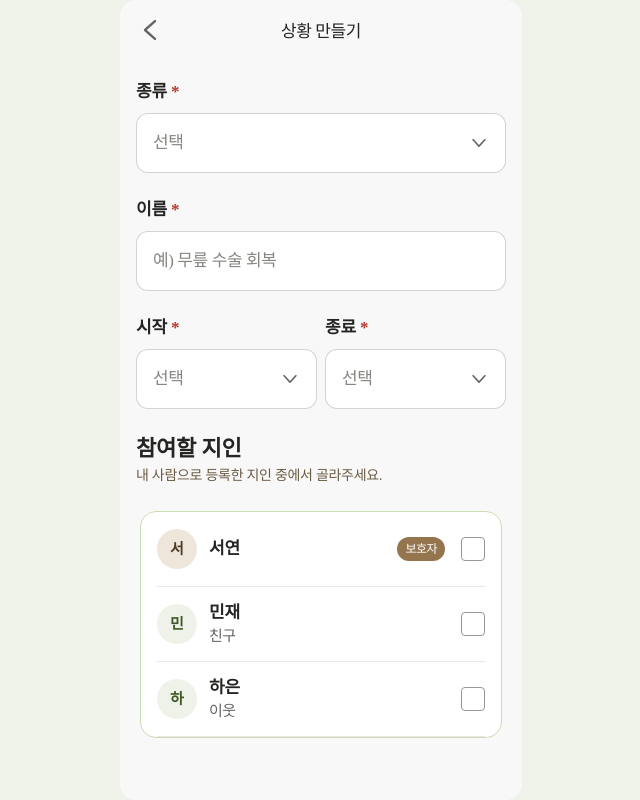
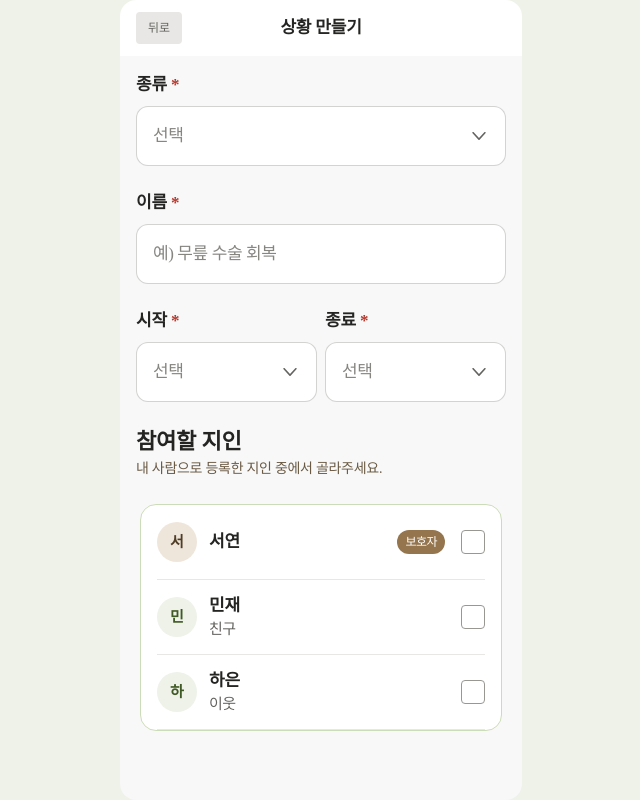
Before and after one commit to LEle-donut91/LIKELION_14th_2SWU_FE, a React (Vite) app in the folder gyeot_fe/: page /situation/create in a window 1280 px wide. Shown: the whole page, without its empty margins (319-959 px from the left). Built offline with nearby package versions, Linux system fonts and the light colour scheme; no server answers; a web font is replaced by a local one.

Commit message:
refactor: 상황 만들기 헤더를 공통 SubpageHeader로 변경하고 중복 DefaultHeader 삭제

```diff
--- a/gyeot_fe/src/features/situation/pages/SituationCreate.jsx
+++ b/gyeot_fe/src/features/situation/pages/SituationCreate.jsx
@@ -2,7 +2,7 @@
 import { useState } from "react";
 import { useNavigate } from "react-router-dom";
 import styles from "@/features/situation/pages/SituationCreate.module.css";
-import DefaultHeader from "@/shared/components/DefaultHeader/DefaultHeader";
+import SubpageHeader from "@/shared/components/subpage-header/SubpageHeader"; // 팀 공통 서브 헤더
 import SelectSection from "@/shared/components/SelectSection/SelectSection";
 import InputSection from "@/shared/components/InputSection/InputSection";
 import LargeFooter from "@/shared/components/LargeFooter/LargeFooter";
@@ -53,10 +53,6 @@ function SituationCreate() {
   // TODO: API 연동 전까지 목업 데이터 사용
   const acquaintanceList = ACQUAINTANCE_LIST_MOCK;
 
-  const handleBackClick = () => {
-    navigate(-1);
-  };
-
   const handleSheetClose = () => {
     setOpenSheet(null);
   };
@@ -68,7 +64,7 @@ function SituationCreate() {
 
   return (
     <div className={styles.page}>
-      <DefaultHeader title="상황 만들기" onClick={handleBackClick} />
+      <SubpageHeader title="상황 만들기" />
 
       <main className={styles.content}>
         <SelectSection
--- a/gyeot_fe/src/shared/components/DefaultHeader/DefaultHeader.jsx
+++ /dev/null
@@ -1,21 +0,0 @@
-import styles from "@/shared/components/DefaultHeader/DefaultHeader.module.css";
-import iconLeft from "@/shared/assets/icons/iconLeft.svg";
-
-function DefaultHeader({ title, subBtnTitle, onClick, onSubBtnClick }) {
-  return (
-    <header className={styles.defaultHeader}>
-      <button className={styles.backBtn} onClick={onClick}>
-        <img className={styles.backBtnImg} src={iconLeft} />
-      </button>
-      <div className={`${styles.title} typoDisplaySmall`}>{title}</div>
-      <button
-        className={`${styles.subBtn} typoBodyMedium`}
-        onClick={onSubBtnClick}
-      >
-        {subBtnTitle ? subBtnTitle : ""}
-      </button>
-    </header>
-  );
-}
-
-export default DefaultHeader;
--- a/gyeot_fe/src/shared/components/DefaultHeader/DefaultHeader.module.css
+++ /dev/null
@@ -1,68 +0,0 @@
-/* 헤더 */
-.defaultHeader {
-  position: relative;
-  display: flex;
-  align-items: center;
-  padding: 16px;
-  gap: 16px;
-}
-
-.backBtn {
-  /* 1. 버튼 기본 설정 */
-  /* 배경, 테두리 제거 */
-  background: none;
-  border: none;
-
-  /* 여백 및 패딩 제거 */
-  padding: 0;
-  margin: 0;
-
-  /* 커서 설정 */
-  cursor: pointer;
-
-  /* 기타 브라우저 기본 스타일 제거 */
-  appearance: none;
-  -webkit-appearance: none;
-  -moz-appearance: none;
-
-  /* 추가 설정 */
-  filter: brightness(0) saturate(100%) invert(35%) sepia(0%) saturate(1181%)
-    hue-rotate(218deg) brightness(100%) contrast(77%);
-}
-
-.backBtnImg {
-  width: 28px;
-  height: 28px;
-  padding: 2.3px;
-  box-sizing: border-box;
-}
-
-.title {
-  position: absolute;
-  left: 50%;
-  transform: translateX(-50%);
-  color: var(--color-gray-900);
-}
-
-.subBtn {
-  /* 1. 버튼 기본 설정 */
-  /* 배경, 테두리 제거 */
-  background: none;
-  border: none;
-
-  /* 여백 및 패딩 제거 */
-  padding: 0;
-  margin: 0;
-
-  /* 커서 설정 */
-  cursor: pointer;
-
-  /* 기타 브라우저 기본 스타일 제거 */
-  appearance: none;
-  -webkit-appearance: none;
-  -moz-appearance: none;
-
-  /* 추가 설정 */
-  margin-left: auto;
-  color: var(--color-gray-600);
-}
```
